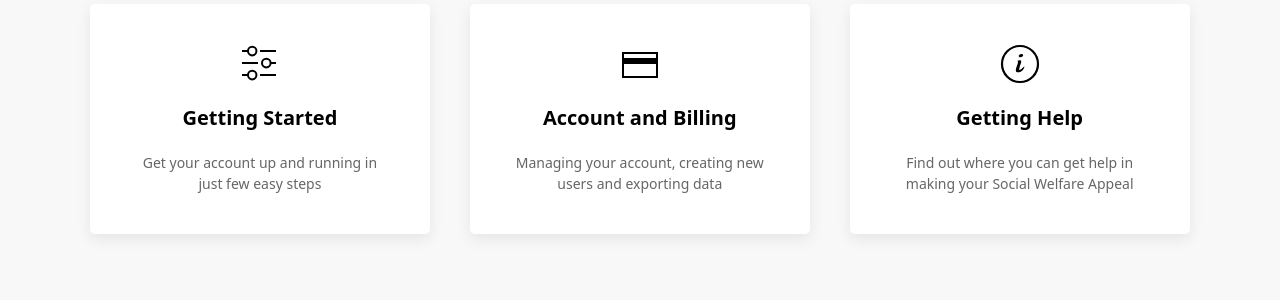
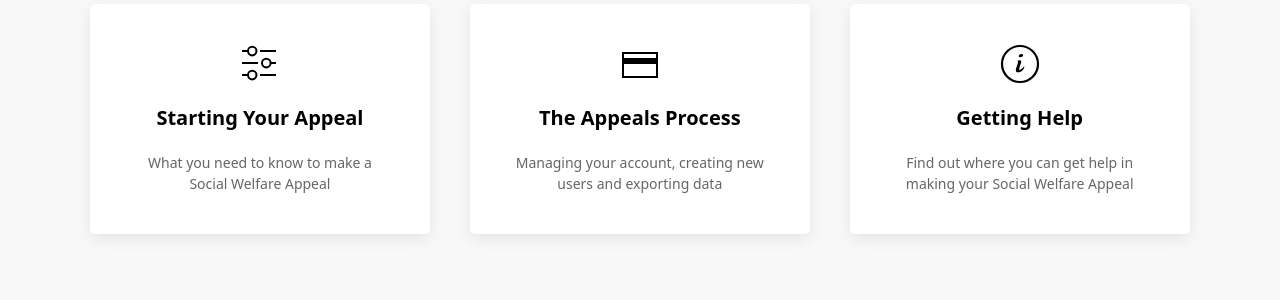
Before and after one commit to robbertl/socialwelfareappeal, a Jekyll site: the page built from index.md, in a window 1280 px wide. Shown: the part 701-1001 px from the top of the page. Built offline with Jekyll 4.4.1, drawn with Linux system fonts in a browser that asks for light colours.

Commit message:
Update navigation_categories.yml

```diff
--- a/_data/navigation_categories.yml
+++ b/_data/navigation_categories.yml
@@ -2,11 +2,11 @@
 
 - heading: Social Welfare Appeals
   categories:
-    - title: Getting Started
-      desc: Get your account up and running in just few easy steps
+    - title: Starting Your Appeal
+      desc: What you need to know to make a Social Welfare Appeal
       icon: settings
 
-    - title: Account and Billing
+    - title: The Appeals Process
       desc: Managing your account, creating new users and exporting data
       icon: credit-card
 
```
